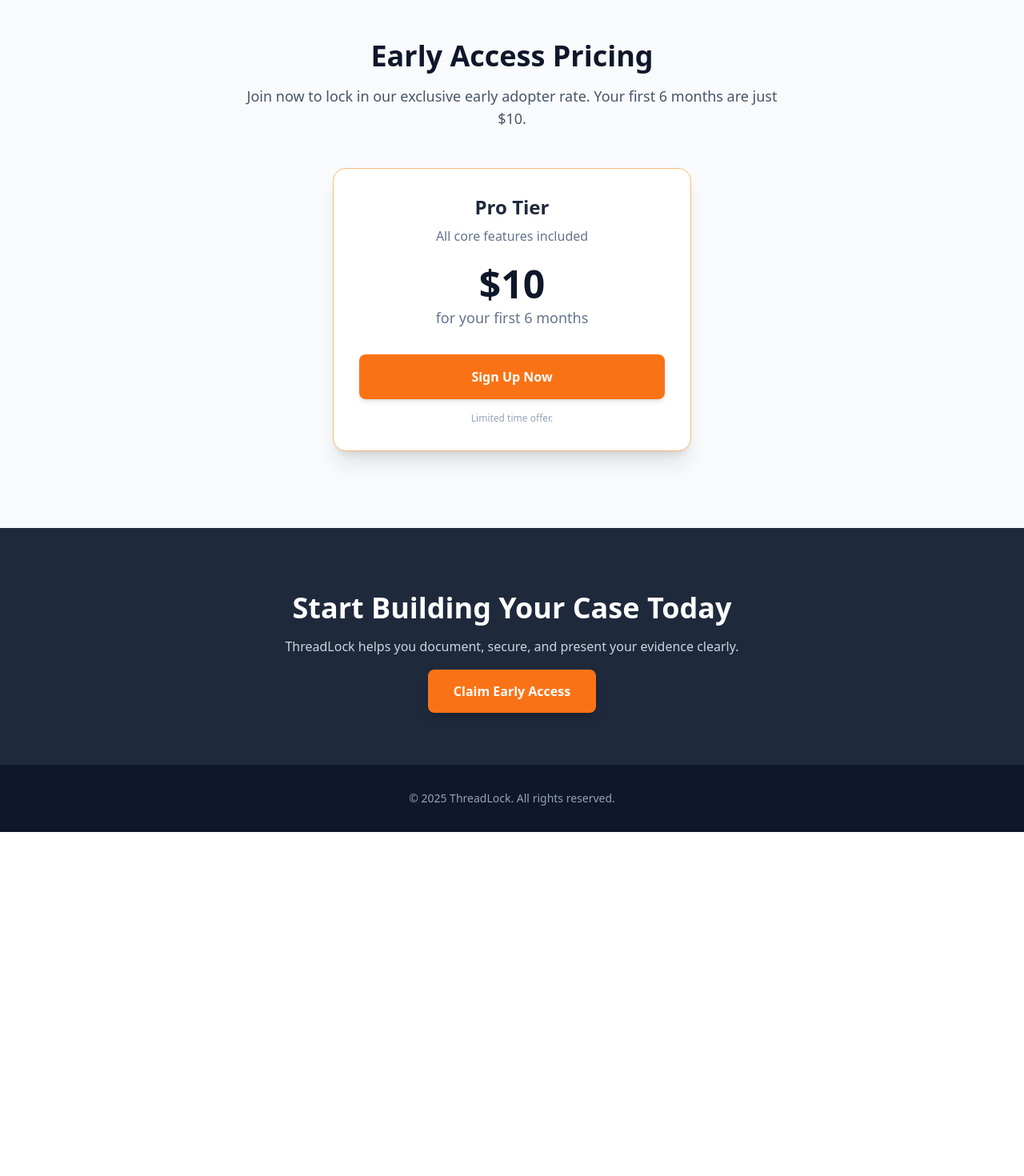
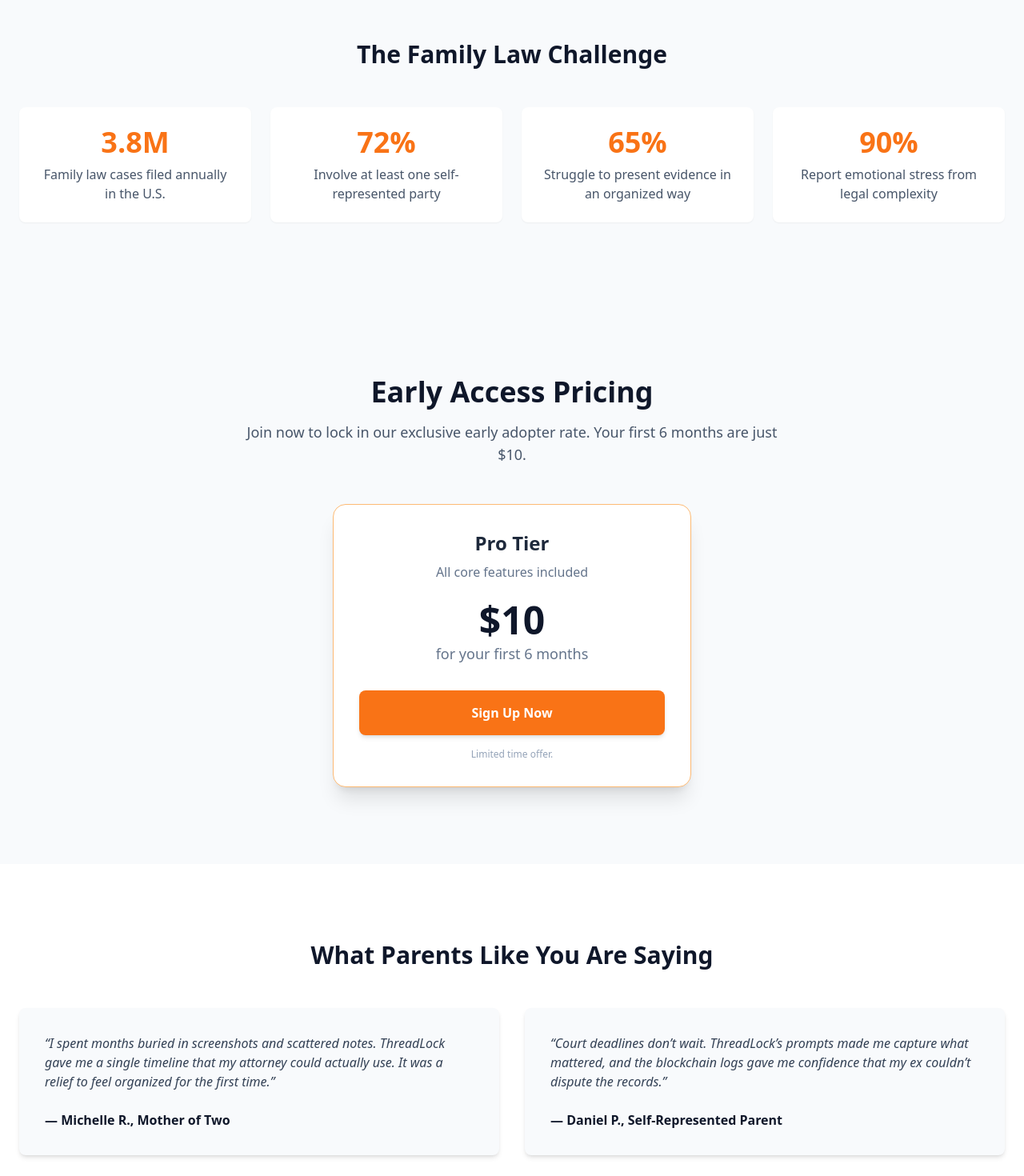
Before and after one commit to RedThreadGrp/ThreadLock, a Next.js app: page / in a window 1280 px wide. Shown: the part 1180-2650 px from the top of the page at 80% size. Before the commit the page ends 2220 px from the top, so only its background shows below. Built offline with nearby package versions, Linux system fonts and the light colour scheme.

Commit message:
Update index.js

```diff
--- a/pages/index.js
+++ b/pages/index.js
@@ -34,7 +34,7 @@ const FileTextIcon = (props) => (
   </svg>
 );
 
-// --- COMPONENTS ---
+// --- BASIC LAYOUT COMPONENTS ---
 const Header = () => (
   <header className="absolute top-0 left-0 w-full z-10 p-4">
     <div className="container mx-auto flex justify-between items-center"></div>
@@ -101,6 +101,34 @@ const FeaturesSection = () => (
   </section>
 );
 
+const StatisticsSection = () => (
+  <section className="bg-slate-50 py-24 text-center">
+    <div className="container mx-auto px-6">
+      <h2 className="text-3xl font-bold text-slate-900 mb-12">
+        The Family Law Challenge
+      </h2>
+      <div className="grid md:grid-cols-4 gap-6">
+        <div className="p-6 bg-white rounded-lg shadow-sm">
+          <h3 className="text-4xl font-bold text-orange-500 mb-2">3.8M</h3>
+          <p className="text-slate-600">Family law cases filed annually in the U.S.</p>
+        </div>
+        <div className="p-6 bg-white rounded-lg shadow-sm">
+          <h3 className="text-4xl font-bold text-orange-500 mb-2">72%</h3>
+          <p className="text-slate-600">Involve at least one self-represented party</p>
+        </div>
+        <div className="p-6 bg-white rounded-lg shadow-sm">
+          <h3 className="text-4xl font-bold text-orange-500 mb-2">65%</h3>
+          <p className="text-slate-600">Struggle to present evidence in an organized way</p>
+        </div>
+        <div className="p-6 bg-white rounded-lg shadow-sm">
+          <h3 className="text-4xl font-bold text-orange-500 mb-2">90%</h3>
+          <p className="text-slate-600">Report emotional stress from legal complexity</p>
+        </div>
+      </div>
+    </div>
+  </section>
+);
+
 const PricingSection = () => (
   <section id="pricing" className="py-24 bg-slate-50 text-center text-gray-800">
     <div className="container mx-auto px-6">
@@ -134,6 +162,30 @@ const PricingSection = () => (
   </section>
 );
 
+const TestimonialsSection = () => (
+  <section className="bg-white py-24 text-center">
+    <div className="container mx-auto px-6">
+      <h2 className="text-3xl font-bold text-slate-900 mb-12">
+        What Parents Like You Are Saying
+      </h2>
+      <div className="grid md:grid-cols-2 gap-8">
+        <div className="bg-slate-50 p-8 rounded-lg shadow-md text-left">
+          <p className="mb-6 text-slate-700 italic">
+            “I spent months buried in screenshots and scattered notes. ThreadLock gave me a single timeline that my attorney could actually use. It was a relief to feel organized for the first time.”
+          </p>
+          <p className="font-bold text-slate-900">— Michelle R., Mother of Two</p>
+        </div>
+        <div className="bg-slate-50 p-8 rounded-lg shadow-md text-left">
+          <p className="mb-6 text-slate-700 italic">
+            “Court deadlines don’t wait. ThreadLock’s prompts made me capture what mattered, and the blockchain logs gave me confidence that my ex couldn’t dispute the records.”
+          </p>
+          <p className="font-bold text-slate-900">— Daniel P., Self-Represented Parent</p>
+        </div>
+      </div>
+    </div>
+  </section>
+);
+
 const CallToActionSection = () => (
   <section className="bg-slate-800 text-white py-20">
     <div className="container mx-auto px-6 text-center">
@@ -141,7 +193,7 @@ const CallToActionSection = () => (
         Start Building Your Case Today
       </h2>
       <p className="mb-8 max-w-xl mx-auto text-slate-300">
-        ThreadLock helps you document, secure, and present your evidence clearly.
+        Your evidence matters. ThreadLock helps you document, secure, and present it clearly—without the stress.
       </p>
       <a
         href="#"
@@ -167,7 +219,6 @@ const Footer = () => (
   </footer>
 );
 
-// --- MAIN PAGE ---
 export default function Home() {
   return (
     <div className="bg-white">
@@ -175,7 +226,9 @@ export default function Home() {
       <main className="flex flex-col w-full overflow-x-hidden">
         <HeroSection />
         <FeaturesSection />
+        <StatisticsSection />
         <PricingSection />
+        <TestimonialsSection />
         <CallToActionSection />
       </main>
       <Footer />
```
